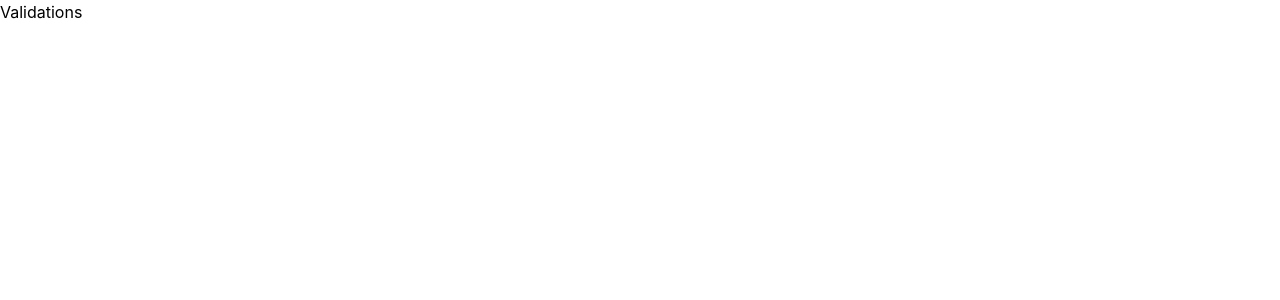
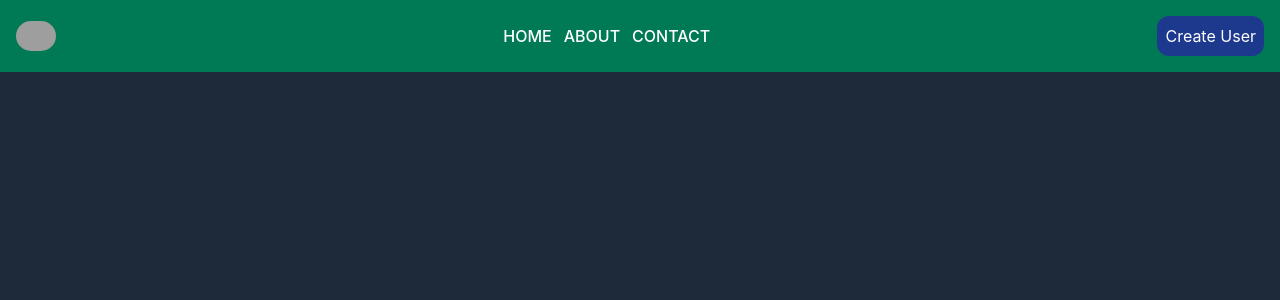
Before and after one commit to suhailDev01/cohort3.0, a React (Vite) app in the folder frontend/react/day-9-RHF_validations/: page / in a window 1280 px wide. Shown: the top 300 px of the page. Built offline with nearby package versions, Linux system fonts and the light colour scheme; grey boxes are pictures that could not be loaded.

Commit message:
added Navbar

```diff
--- a/frontend/react/day-9-RHF_validations/src/App.jsx
+++ b/frontend/react/day-9-RHF_validations/src/App.jsx
@@ -1,9 +1,10 @@
 import React from 'react'
+import Navbar from './components/Navbar'
 
 const App = () => {
   return (
-    <div>
-      <h1>Validations</h1>
+    <div className='bg-gray-800 h-screen '>
+      <Navbar />
     </div>
   )
 }
--- /dev/null
+++ b/frontend/react/day-9-RHF_validations/src/components/Navbar.jsx
@@ -0,0 +1,23 @@
+import React from 'react'
+
+const Navbar = () => {
+  return (
+    <div className='p-4 flex justify-between items-center bg-emerald-700 text-white '>
+
+     <div>
+      <img
+      width={40}
+      className='rounded-3xl'
+      src=" https://toppng.com/uploads/preview/user-account-management-logo-user-icon-11562867145a56rus2zwu.png" alt="" />
+     </div>
+       <div className='flex gap-3 font-medium'>
+        <p>HOME</p>
+        <p>ABOUT</p>
+        <p>CONTACT</p>
+       </div>
+       <button className='p-2 bg-blue-900 text-white rounded-xl'>Create User</button>
+  </div>
+  )
+}
+
+export default Navbar
```
